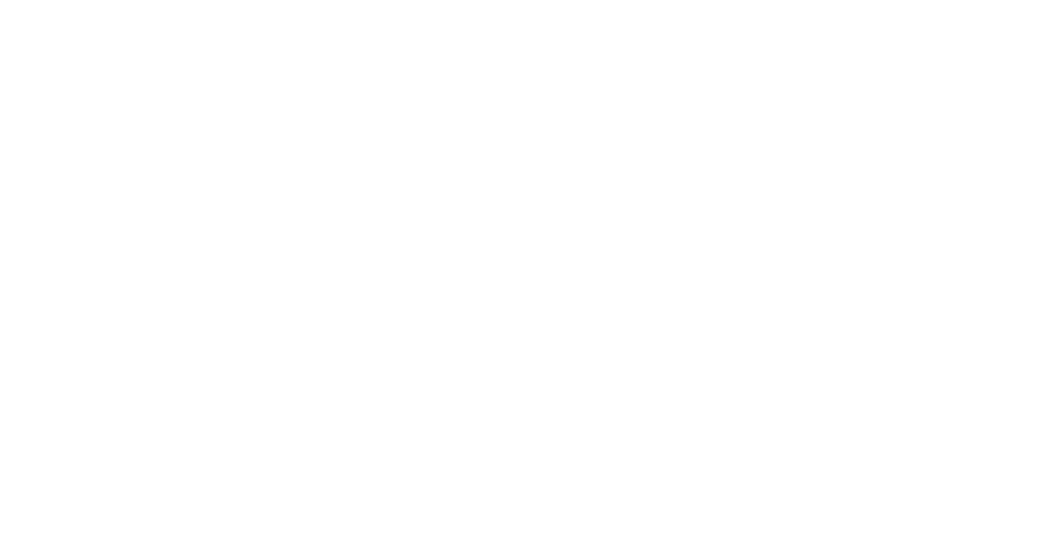
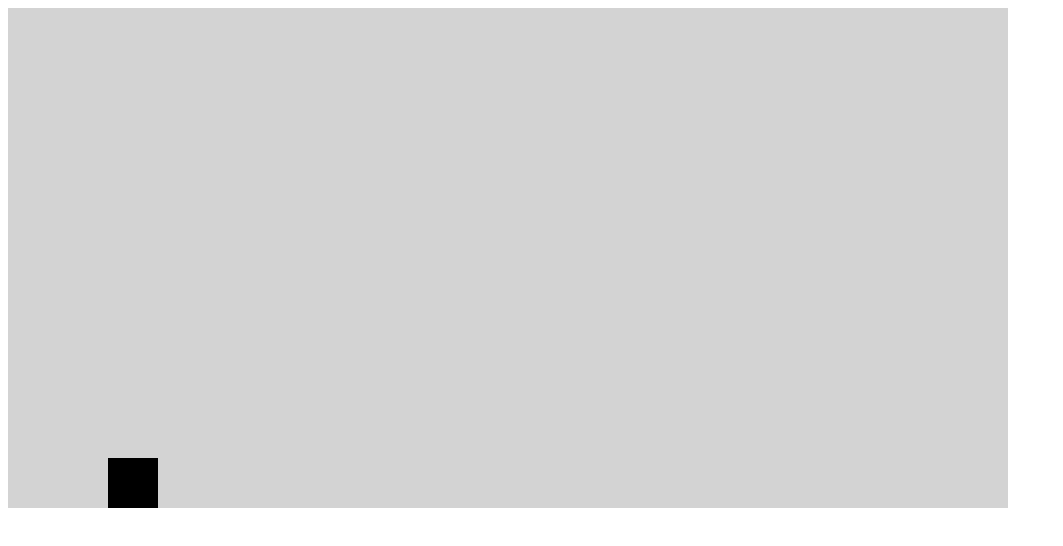
Before and after one commit to Clemenerle/SchulProjekt, a website: page public/index.html in a window 1280 px wide. Shown: the whole page, without its empty margins (0-1063 px from the left). Drawn offline with Linux system fonts and the light colour scheme.

Commit message:
createed Core Game Engiene and experimental player

```diff
--- a/public/index.html
+++ b/public/index.html
@@ -7,6 +7,9 @@
     <title>Du stinkst</title>
 </head>
 <body>
+    <canvas style="background-color: lightgrey;" id="canvas"></canvas>
+    <script src="prototypes.js"></script>
+    <script src="main.js"></script>
 
 </body>
 </html>
--- /dev/null
+++ b/public/main.js
@@ -0,0 +1,28 @@
+var canvas = document.getElementById ("canvas");
+var width = 1000;
+var height = 500;
+
+canvas.width = width;
+canvas.height = height;
+
+var ctx = canvas.getContext('2d');
+
+var engine = new Game(ctx,width,height);
+var player = new Player(engine,new Vector2d(100,50), new Vector2d(50,50))
+engine.addGameObject(player);
+
+player.addForce(new Vector2d(0,-0.05))
+
+function tick(){
+   engine.updateAndDraw();
+    requestAnimationFrame(tick);
+
+}
+
+requestAnimationFrame(tick);
+
+document.onkeydown = (event) =>{
+    if(event.key == " "){
+        player.vel.y = 3;
+    }
+}
--- /dev/null
+++ b/public/prototypes.js
@@ -0,0 +1,78 @@
+class Game {
+  gameobjects = [];
+
+  constructor(ctx, width, height) {
+    this.ctx = ctx;
+    this.width = width;
+    this.height = height;
+
+
+  }
+
+  updateAndDraw() {
+    this.ctx.clearRect(0, 0, this.width, this.height);
+    console.log
+    for (var i = 0; i < this.gameobjects.length; i++) {
+      this.gameobjects[i].update();
+      this.gameobjects[i].draw();
+
+    }
+  }
+
+  addGameObject(obj) {
+    this.gameobjects.push(obj);
+    console.log(obj)
+  }
+}
+
+class Vector2d {
+  constructor(x, y) {
+    this.x = x;
+    this.y = y;
+  }
+}
+
+class Gameobject {
+  update = () => {};
+  draw = () => {};
+
+  constructor(engine,pos,size) {
+    this.engine = engine;
+    this.pos = pos;
+    this.size = size;
+
+  }
+}
+
+class Player extends Gameobject {
+
+  mass = 1
+  vel = new Vector2d(0,0);
+  acc = new Vector2d(0,0);
+
+    update = () => {
+    this.vel.x += this.acc.x;
+    this.vel.y += this.acc.y;
+    this.pos.x += this.vel.x;
+    this.pos.y += this.vel.y;
+    if(this.pos.y < 0){
+        this.pos.y = 0;
+
+    }
+  };
+
+  draw = () => {
+    ctx.fillRect(
+      this.pos.x,
+      this.engine.height - this.pos.y - this.size.y,
+      this.size.x,
+      this.size.y
+    );
+  };
+
+  addForce(dir){
+    this.acc.x = dir.x / this.mass;
+    this.acc.y = dir.y / this.mass;
+
+  }
+}
```
